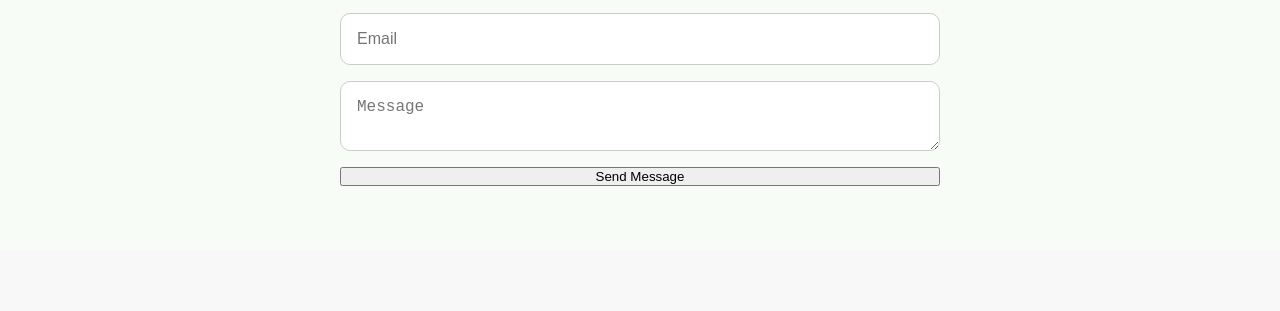
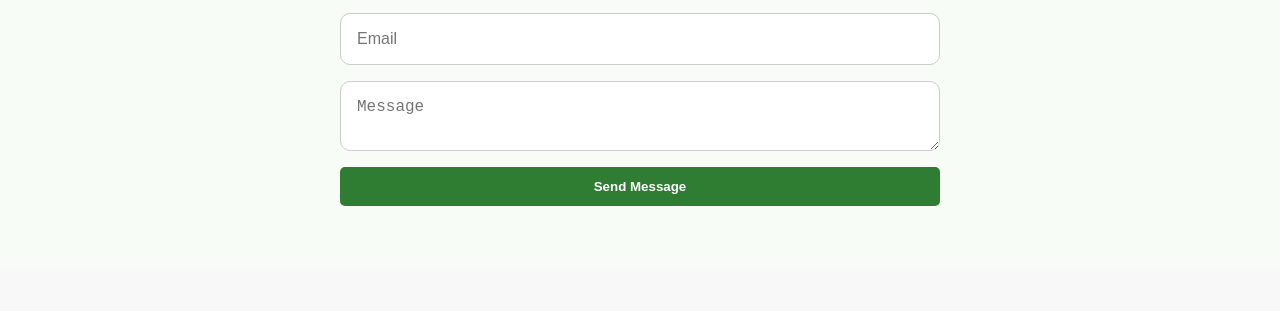
Before and after one commit to barakamukungu/agsol, a plain HTML site: page index.html in a window 1280 px wide. Shown: the part 2243-2554 px from the top of the page. Drawn offline with Linux system fonts and the light colour scheme.

Commit message:
Update index.html

```diff
--- a/index.html
+++ b/index.html
@@ -94,7 +94,7 @@
         <input type="text" placeholder="Name" required/>
         <input type="email" placeholder="Email" required/>
         <textarea placeholder="Message" required></textarea>
-        <button type="submit" class="btn">Send Message</button>
+        <button type="submit" class="design-btn">Send Message</button>
       </form>
     </div>
   </section>
```
